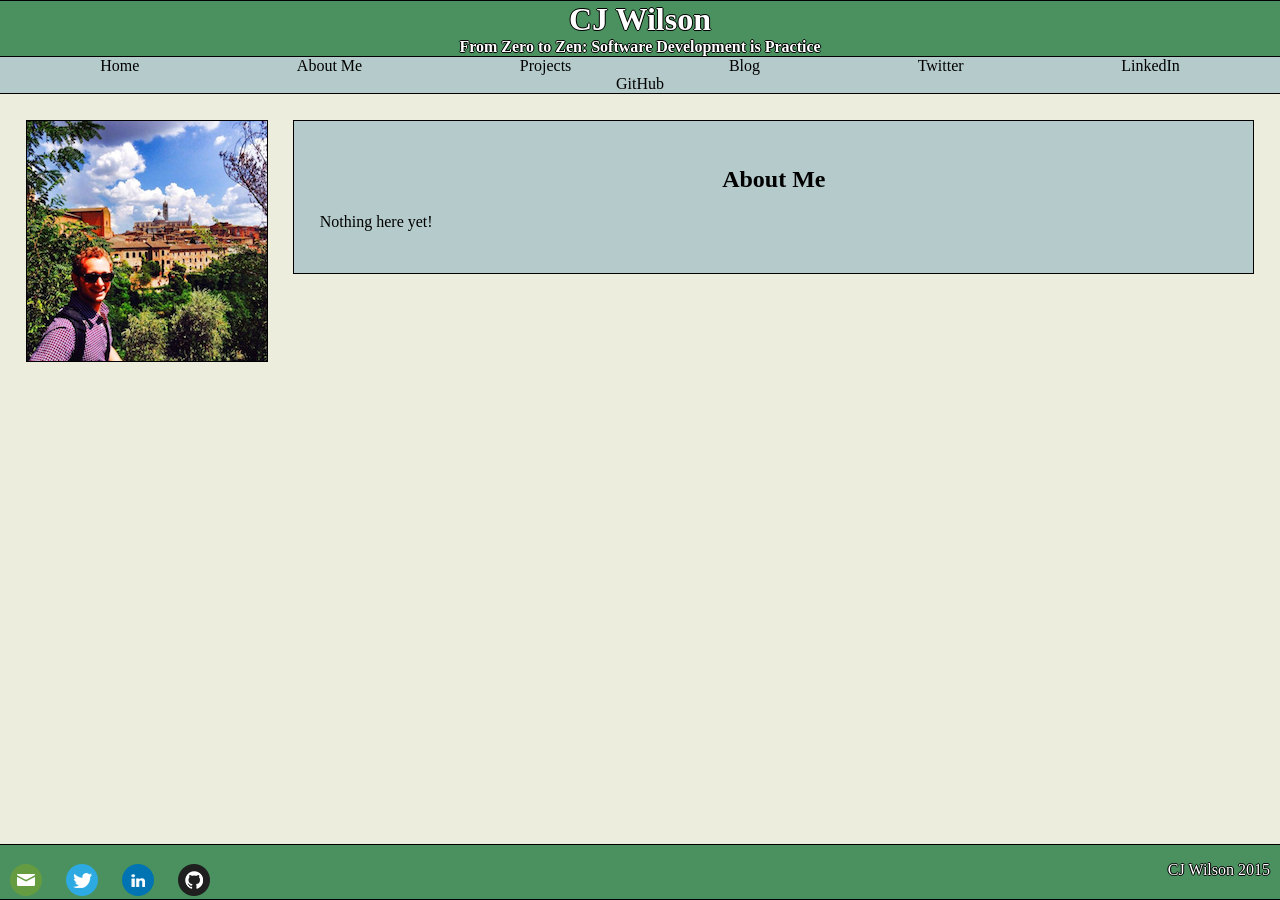
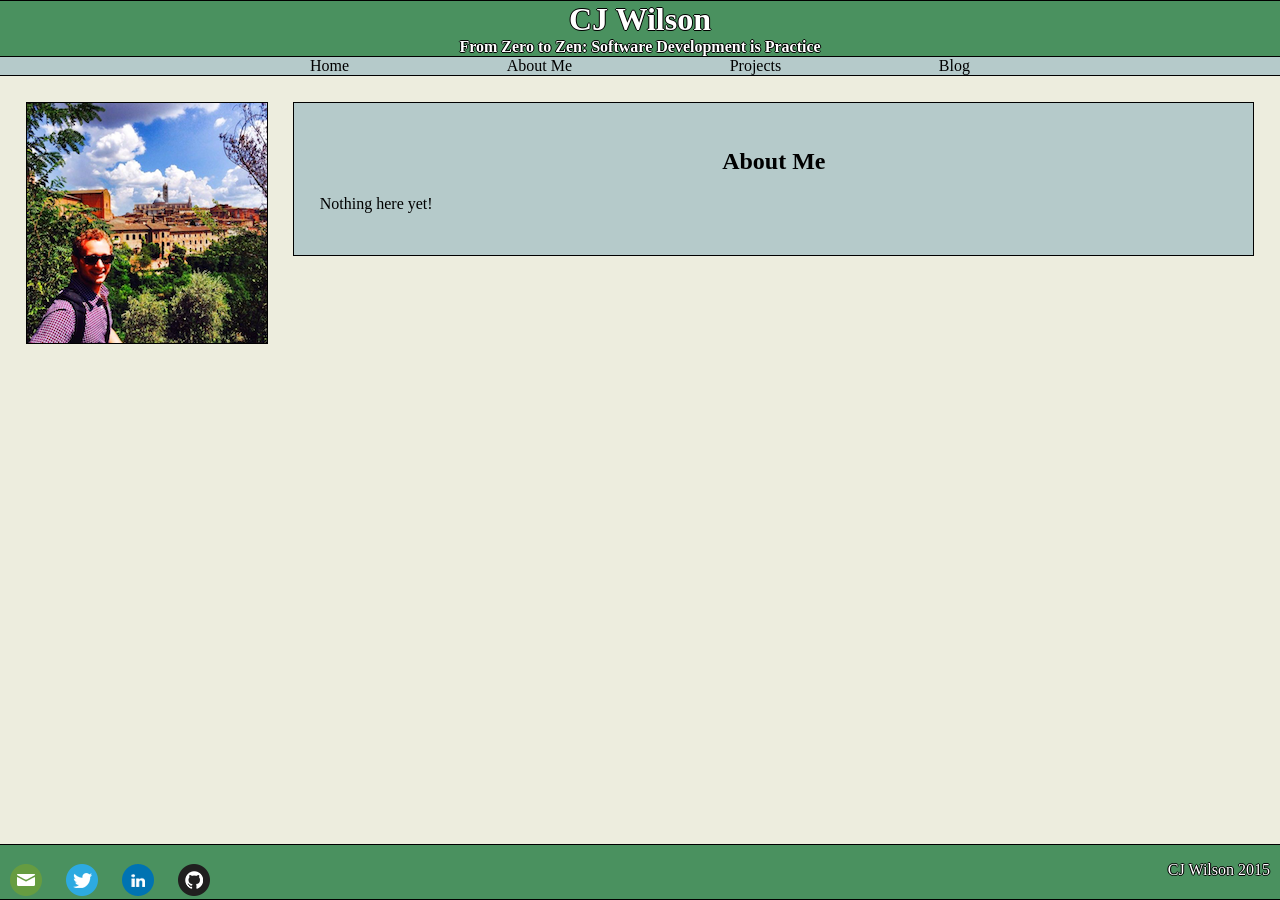
Before and after one commit to cjwilsonjr/cjwilsonjr.github.io, a Jekyll site: the page about_me/index.html, which Jekyll copies as it is, in a window 1280 px wide. Built offline with Jekyll 4.4.1, drawn with Linux system fonts in a browser that asks for light colours.

Commit message:
update links

```diff
--- a/about_me/index.html
+++ b/about_me/index.html
@@ -15,9 +15,6 @@
       <li><a href="https://cjwilsonjr.github.io/about_me/index.html">About Me</a></li>
       <li><a href="https://cjwilsonjr.github.io/projects/index.html">Projects</a></li>
       <li><a href="https://cjwilsonjr.github.io/blog/index.html">Blog</a></li>
-      <li><a href="https://www.twitter.com/heycjwilson">Twitter</a></li>
-      <li><a href="https://www.linkedin.com/in/cjwilsonjr/">LinkedIn</a></li>
-      <li><a href="https://github.com/cjwilsonjr">GitHub</a></li>
     </ul>
   </header>
 
--- a/projects/index.html
+++ b/projects/index.html
@@ -15,9 +15,6 @@
       <li><a href="https://cjwilsonjr.github.io/about_me/index.html">About Me</a></li>
       <li><a href="https://cjwilsonjr.github.io/projects/index.html">Projects</a></li>
       <li><a href="https://cjwilsonjr.github.io/blog/index.html">Blog</a></li>
-      <li><a href="https://www.twitter.com/heycjwilson">Twitter</a></li>
-      <li><a href="https://www.linkedin.com/in/cjwilsonjr/">LinkedIn</a></li>
-      <li><a href="https://github.com/cjwilsonjr">GitHub</a></li>
     </ul>
   </header>
 
```
